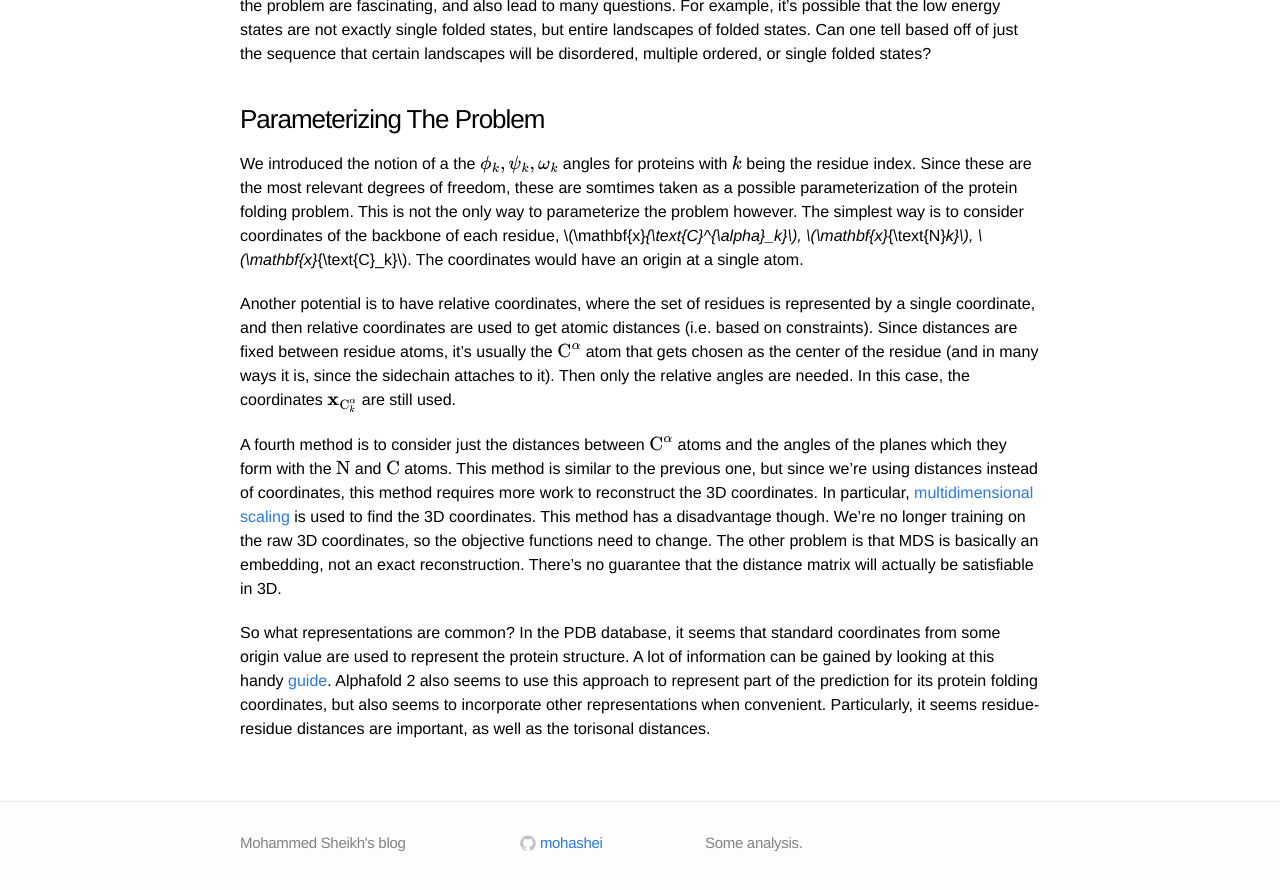
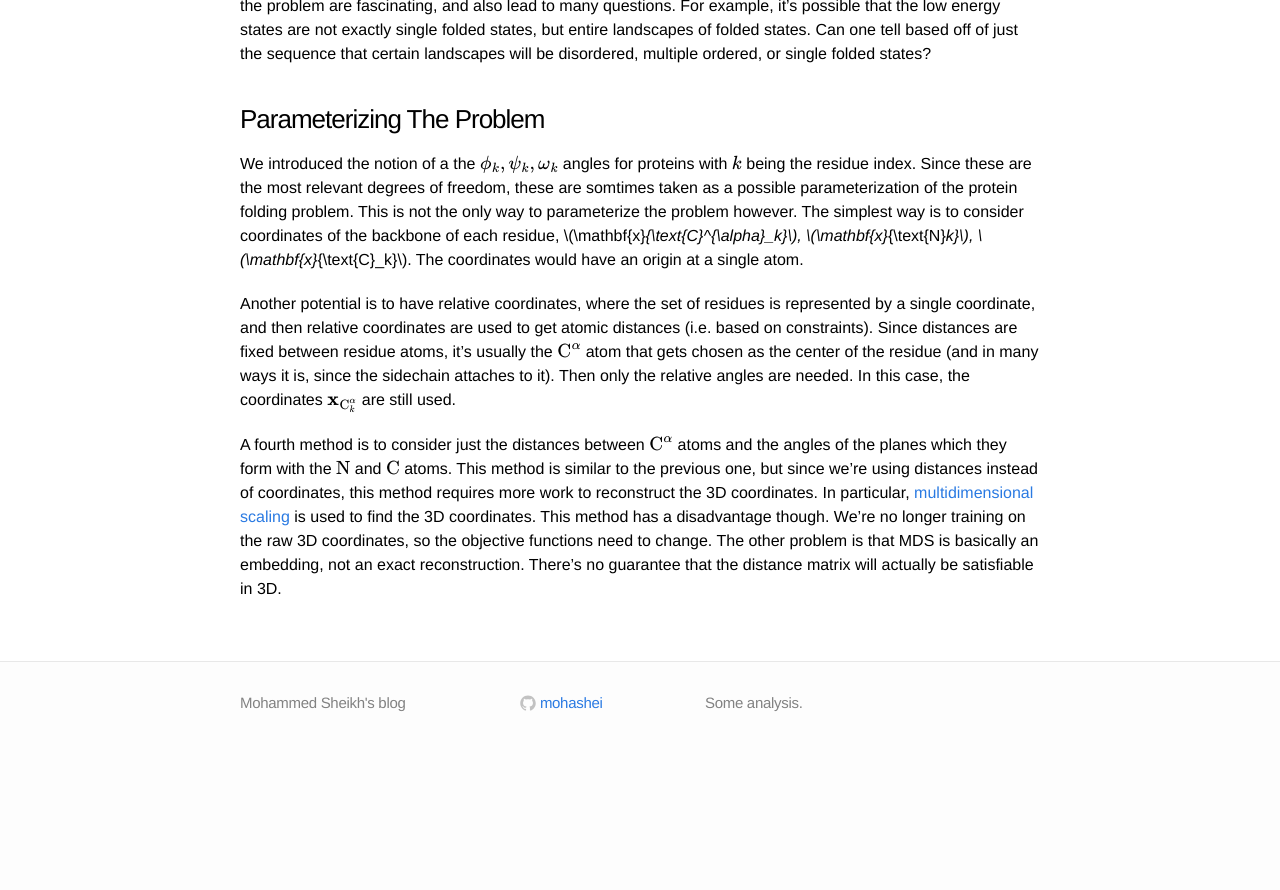
Before and after one commit to mohashei/mohashei.github.io, a Jekyll site: the page built from _posts/2022-10-26-alphafold-2-start.markdown, in a window 1280 px wide and 900 px high, scrolled down 2616 px. Shown: the top 890 px of the window. Built offline with Jekyll 4.4.1, drawn with Linux system fonts in a browser that asks for light colours; formulas are drawn with MathJax 3; after the commit the page ends 3376 px from its top, so only the background shows below that.

Commit message:
Update 2022-10-26-alphafold-2-start.markdown

```diff
--- a/_posts/2022-10-26-alphafold-2-start.markdown
+++ b/_posts/2022-10-26-alphafold-2-start.markdown
@@ -53,5 +53,3 @@ We introduced the notion of a the \\(\phi_k, \psi_k, \omega_k\\) angles for prot
 Another potential is to have relative coordinates, where the set of residues is represented by a single coordinate, and then relative coordinates are used to get atomic distances (i.e. based on constraints). Since distances are fixed between residue atoms, it's usually the \\(\text{C}^{\alpha}\\) atom that gets chosen as the center of the residue (and in many ways it is, since the sidechain attaches to it). Then only the relative angles are needed. In this case, the coordinates \\(\mathbf{x}_{\text{C}^{\alpha}_k}\\) are still used.
 
 A fourth method is to consider just the distances between \\(\text{C}^{\alpha}\\) atoms and the angles of the planes which they form with the \\(\text{N}\\) and \\(\text{C}\\) atoms. This method is similar to the previous one, but since we're using distances instead of coordinates, this method requires more work to reconstruct the 3D coordinates. In particular, [multidimensional scaling](https://en.wikipedia.org/wiki/Multidimensional_scaling) is used to find the 3D coordinates. This method has a disadvantage though. We're no longer training on the raw 3D coordinates, so the objective functions need to change. The other problem is that MDS is basically an embedding, not an exact reconstruction. There's no guarantee that the distance matrix will actually be satisfiable in 3D.
-
-So what representations are common? In the PDB database, it seems that standard coordinates from some origin value are used to represent the protein structure. A lot of information can be gained by looking at this handy [guide](https://pdb101.rcsb.org/learn/guide-to-understanding-pdb-data/dealing-with-coordinates). Alphafold 2 also seems to use this approach to represent part of the prediction for its protein folding coordinates, but also seems to incorporate other representations when convenient. Particularly, it seems residue-residue distances are important, as well as the torisonal distances.
```
